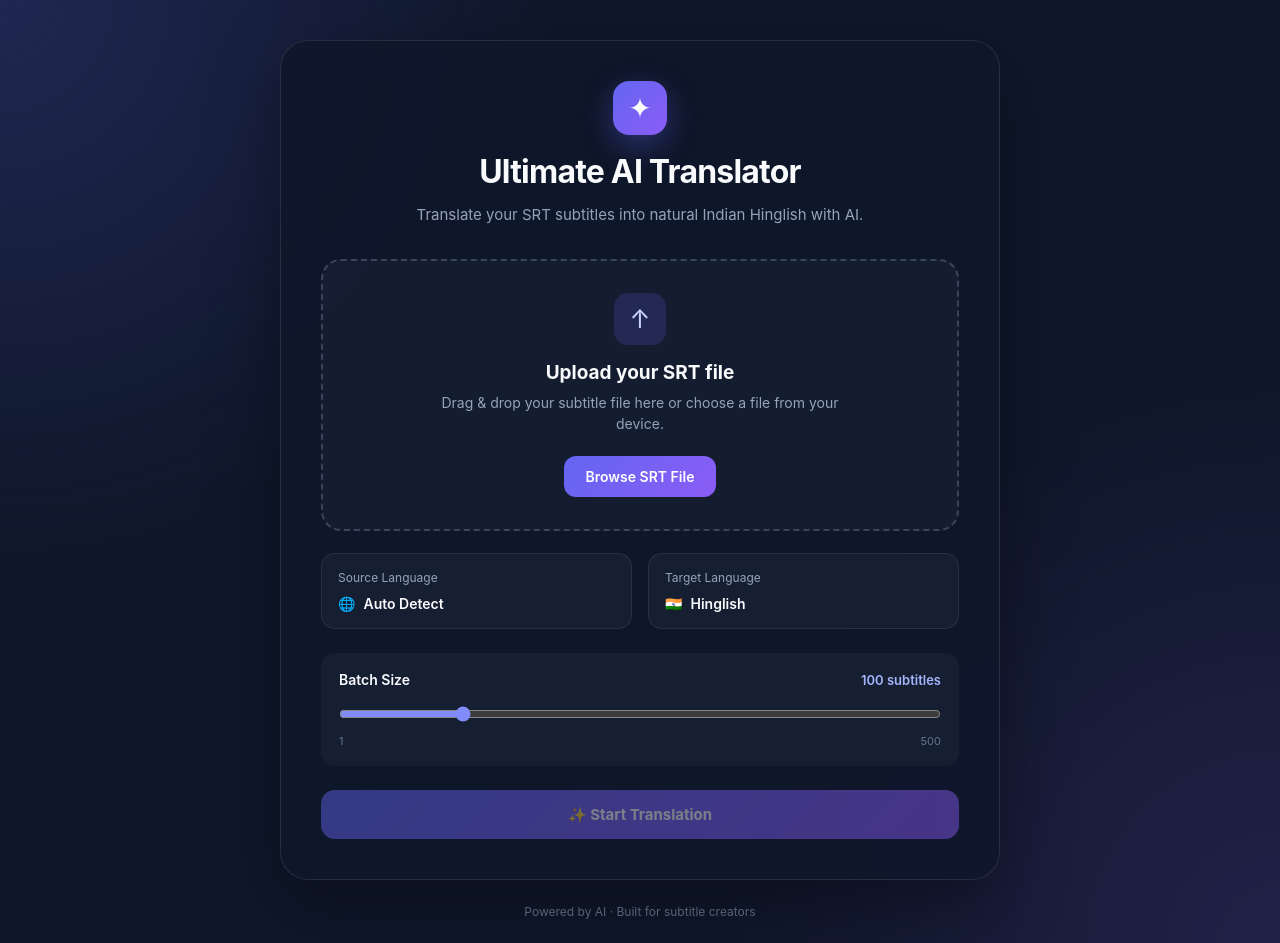
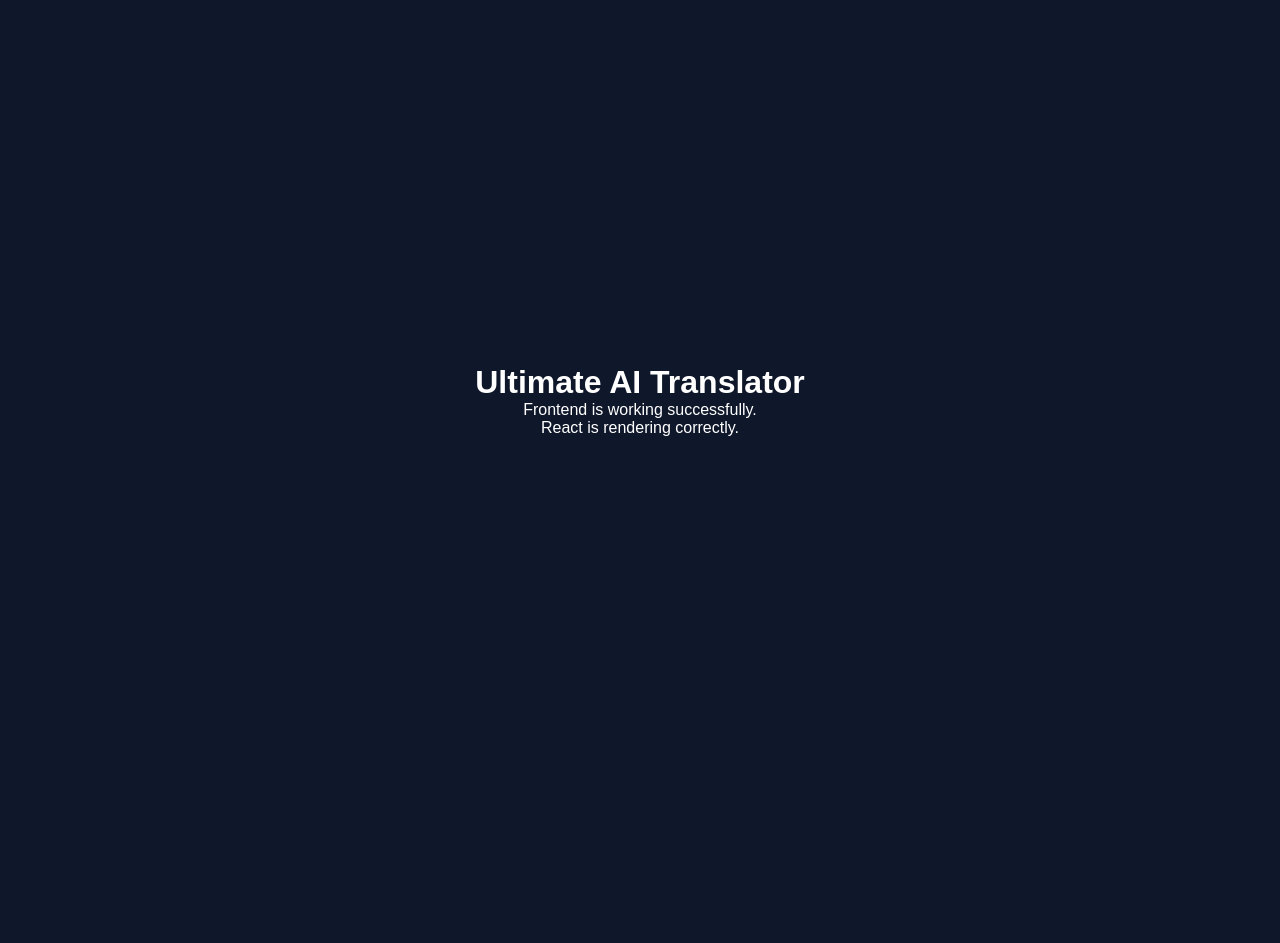
Before and after one commit to Shadow786s/ultimate-ai-translator-v2, a React (Vite) app in the folder frontend/: page / in a window 1280 px wide. After the commit the page ends 800 px from the top, so only its background shows below. Built offline with nearby package versions, Linux system fonts and the light colour scheme; no server answers.

Commit message:
Update App.jsx

```diff
--- a/frontend/src/App.jsx
+++ b/frontend/src/App.jsx
@@ -1,563 +1,30 @@
-import { useEffect, useState } from "react";
+function App() {
+  return (
+    <div
+      style={{
+        minHeight: "100vh",
+        background: "#0f172a",
+        color: "white",
+        display: "flex",
+        alignItems: "center",
+        justifyContent: "center",
+        flexDirection: "column",
+        fontFamily: "Arial, sans-serif",
+        padding: "20px",
+        textAlign: "center",
+      }}
+    >
+      <h1>Ultimate AI Translator</h1>
 
-import {
-  uploadSrt,
-  getJobStatus,
-  getDownloadUrl,
-} from "./api.js";
+      <p>
+        Frontend is working successfully.
+      </p>
 
-
-function App() {
-
-  const [file, setFile] = useState(null);
-
-  const [batchSize, setBatchSize] =
-    useState(100);
-
-  const [jobId, setJobId] =
-    useState(null);
-
-  const [job, setJob] =
-    useState(null);
-
-  const [loading, setLoading] =
-    useState(false);
-
-  const [error, setError] =
-    useState("");
-
-
-  const handleFileChange = (event) => {
-
-    const selectedFile =
-      event.target.files?.[0];
-
-    if (!selectedFile) {
-      return;
-    }
-
-    if (
-      !selectedFile.name
-        .toLowerCase()
-        .endsWith(".srt")
-    ) {
-
-      setError(
-        "Please select a valid SRT file."
-      );
-
-      return;
-    }
-
-    setError("");
-
-    setFile(selectedFile);
-  };
-
-
-  const handleDrop = (event) => {
-
-    event.preventDefault();
-
-    const droppedFile =
-      event.dataTransfer.files?.[0];
-
-    if (!droppedFile) {
-      return;
-    }
-
-    if (
-      !droppedFile.name
-        .toLowerCase()
-        .endsWith(".srt")
-    ) {
-
-      setError(
-        "Please drop a valid SRT file."
-      );
-
-      return;
-    }
-
-    setError("");
-
-    setFile(droppedFile);
-  };
-
-
-  const handleDragOver = (event) => {
-
-    event.preventDefault();
-
-  };
-
-
-  const removeFile = () => {
-
-    setFile(null);
-
-    setJob(null);
-
-    setJobId(null);
-
-    setError("");
-
-  };
-
-
-  const handleTranslate = async () => {
-
-    if (!file) {
-
-      setError(
-        "Please select an SRT file first."
-      );
-
-      return;
-    }
-
-    try {
-
-      setLoading(true);
-
-      setError("");
-
-      setJob(null);
-
-      setJobId(null);
-
-
-      const result =
-        await uploadSrt(
-          file,
-          batchSize
-        );
-
-
-      setJobId(
-        result.job_id
-      );
-
-    } catch (error) {
-
-      setError(
-        error.message ||
-        "Failed to start translation."
-      );
-
-    } finally {
-
-      setLoading(false);
-
-    }
-
-  };
-
-
-  useEffect(() => {
-
-    if (!jobId) {
-      return;
-    }
-
-
-    let intervalId;
-
-
-    const checkStatus =
-      async () => {
-
-        try {
-
-          const result =
-            await getJobStatus(
-              jobId
-            );
-
-          setJob(
-            result.job
-          );
-
-
-          if (
-            result.job.status ===
-              "completed" ||
-            result.job.status ===
-              "failed"
-          ) {
-
-            clearInterval(
-              intervalId
-            );
-
-          }
-
-        } catch (error) {
-
-          setError(
-            error.message ||
-            "Failed to get job status."
-          );
-
-          clearInterval(
-            intervalId
-          );
-
-        }
-
-      };
-
-
-    checkStatus();
-
-
-    intervalId =
-      setInterval(
-        checkStatus,
-        2000
-      );
-
-
-    return () => {
-
-      clearInterval(
-        intervalId
-      );
-
-    };
-
-  }, [jobId]);
-
-
-  return (
-
-    <main className="app-container">
-
-      <section className="translator-card">
-
-
-        <div className="brand-section">
-
-          <div className="brand-icon">
-            ✦
-          </div>
-
-          <h1>
-            Ultimate AI Translator
-          </h1>
-
-          <p>
-            Translate your SRT subtitles
-            into natural Indian Hinglish
-            with AI.
-          </p>
-
-        </div>
-
-
-        <div
-          className="upload-area"
-          onDrop={handleDrop}
-          onDragOver={handleDragOver}
-        >
-
-          {!file ? (
-
-            <>
-
-              <div className="upload-icon">
-                ↑
-              </div>
-
-              <h2>
-                Upload your SRT file
-              </h2>
-
-              <p>
-                Drag & drop your subtitle
-                file here or choose a file
-                from your device.
-              </p>
-
-
-              <label className="browse-button">
-
-                Browse SRT File
-
-                <input
-                  type="file"
-                  accept=".srt"
-                  onChange={
-                    handleFileChange
-                  }
-                  hidden
-                />
-
-              </label>
-
-            </>
-
-          ) : (
-
-            <div className="selected-file">
-
-              <div className="file-icon">
-                SRT
-              </div>
-
-
-              <div className="file-details">
-
-                <strong>
-                  {file.name}
-                </strong>
-
-                <span>
-                  {(
-                    file.size / 1024
-                  ).toFixed(1)}
-                  {" KB"}
-                </span>
-
-              </div>
-
-
-              <button
-                className="remove-button"
-                onClick={
-                  removeFile
-                }
-              >
-                ×
-              </button>
-
-            </div>
-
-          )}
-
-        </div>
-
-
-        <div className="settings-grid">
-
-
-          <div className="setting-box">
-
-            <label>
-              Source Language
-            </label>
-
-            <div className="setting-value">
-
-              <span>
-                🌐
-              </span>
-
-              <span>
-                {job?.source_language ||
-                  "Auto Detect"}
-              </span>
-
-            </div>
-
-          </div>
-
-
-          <div className="setting-box">
-
-            <label>
-              Target Language
-            </label>
-
-            <div className="setting-value">
-
-              <span>
-                🇮🇳
-              </span>
-
-              <span>
-                Hinglish
-              </span>
-
-            </div>
-
-          </div>
-
-
-        </div>
-
-
-        <div className="batch-section">
-
-
-          <div className="batch-header">
-
-            <label>
-              Batch Size
-            </label>
-
-            <span>
-              {batchSize} subtitles
-            </span>
-
-          </div>
-
-
-          <input
-            type="range"
-            min="1"
-            max="500"
-            value={batchSize}
-            onChange={
-              (event) =>
-                setBatchSize(
-                  Number(
-                    event.target.value
-                  )
-                )
-            }
-          />
-
-
-          <div className="range-labels">
-
-            <span>
-              1
-            </span>
-
-            <span>
-              500
-            </span>
-
-          </div>
-
-        </div>
-
-
-        <button
-          className="translate-button"
-          disabled={
-            !file ||
-            loading ||
-            job?.status ===
-              "processing"
-          }
-          onClick={
-            handleTranslate
-          }
-        >
-
-          {loading
-            ? "Uploading..."
-            : job?.status ===
-              "processing"
-            ? "Translating..."
-            : "✨ Start Translation"}
-
-        </button>
-
-
-        {error && (
-
-          <p className="error-message">
-            {error}
-          </p>
-
-        )}
-
-
-        {job && (
-
-          <div className="job-status">
-
-            <div className="job-status-header">
-
-              <strong>
-                Translation Status
-              </strong>
-
-              <span>
-                {job.status}
-              </span>
-
-            </div>
-
-
-            <div className="progress-bar">
-
-              <div
-                className="progress-fill"
-                style={{
-                  width:
-                    `${job.progress}%`,
-                }}
-              />
-
-            </div>
-
-
-            <div className="progress-info">
-
-              <span>
-                {job.completed_items}
-                {" / "}
-                {job.total_items}
-                {" subtitles"}
-              </span>
-
-              <span>
-                {job.progress}%
-              </span>
-
-            </div>
-
-
-            {job.status ===
-              "completed" && (
-
-              <a
-                className="download-button"
-                href={
-                  getDownloadUrl(
-                    job.id
-                  )
-                }
-              >
-                📥 Download Translated SRT
-              </a>
-
-            )}
-
-
-            {job.status ===
-              "failed" && (
-
-              <p className="error-message">
-
-                {job.error_message ||
-                  "Translation failed."}
-
-              </p>
-
-            )}
-
-          </div>
-
-        )}
-
-
-      </section>
-
-
-      <footer>
-        Powered by AI · Built for subtitle creators
-      </footer>
-
-    </main>
-
+      <p>
+        React is rendering correctly.
+      </p>
+    </div>
   );
-
 }
 
-
 export default App;
```
